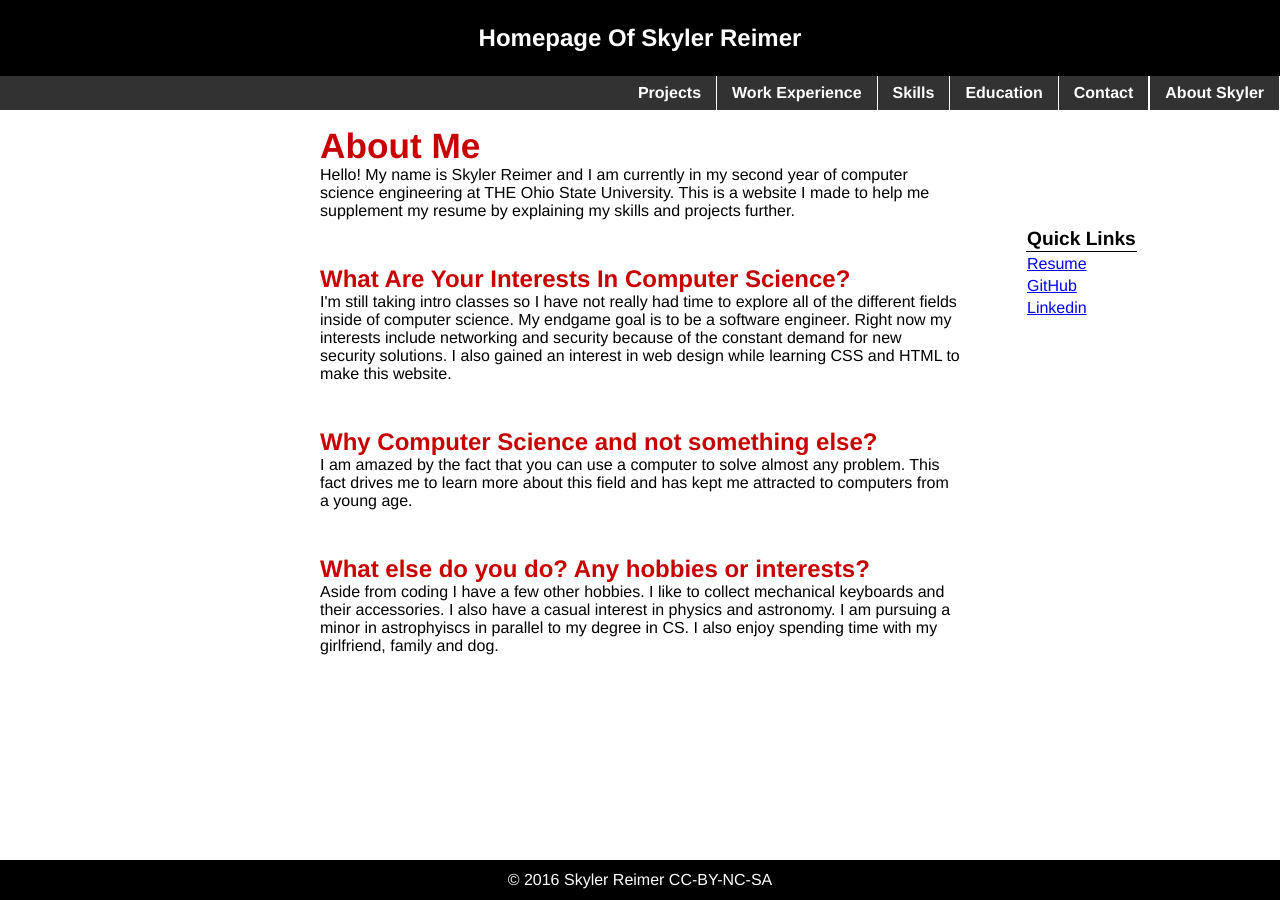
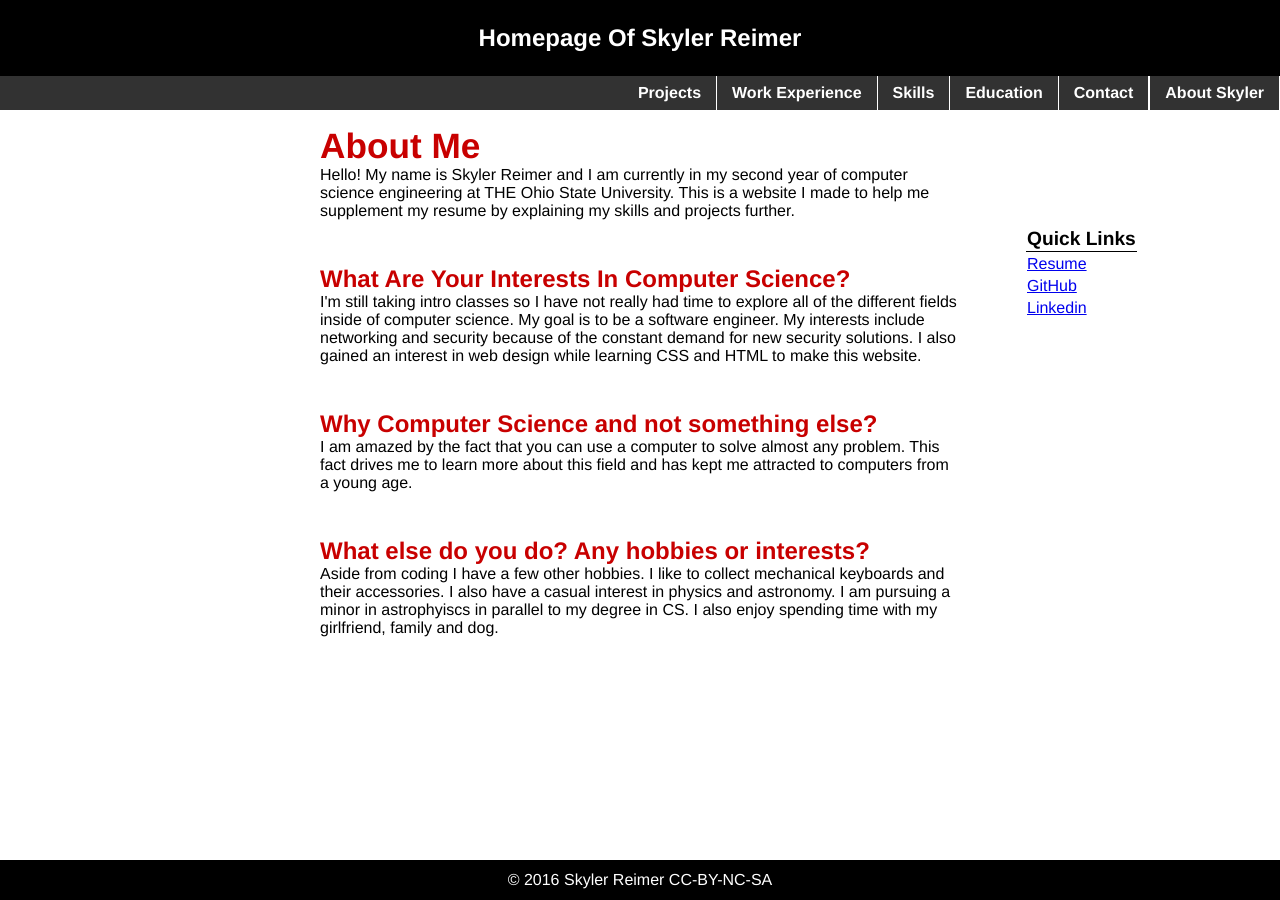
Before and after one commit to skylerreimer/skylerreimer.github.io, a Jekyll site: the page built from index.html, in a window 1280 px wide. Built offline with Jekyll 4.4.1, drawn with Linux system fonts in a browser that asks for light colours.

Commit message:
Update index.html
endgame end gone

```diff
--- a/index.html
+++ b/index.html
@@ -9,8 +9,8 @@ title: About me
 
             <h2>What Are Your Interests In Computer Science?</h2>
             <p>
-                I'm still taking intro classes so I have not really had time to explore all of the different fields inside of computer science. My endgame goal is to be a software engineer.
-                Right now my interests include networking and security because of the constant demand for new security solutions. I also gained an interest in web design while learning CSS and HTML to make this website.
+                I'm still taking intro classes so I have not really had time to explore all of the different fields inside of computer science. My goal is to be a software engineer.
+                My interests include networking and security because of the constant demand for new security solutions. I also gained an interest in web design while learning CSS and HTML to make this website.
             </p>
 
             <h2>Why Computer Science and not something else?</h2>
```
